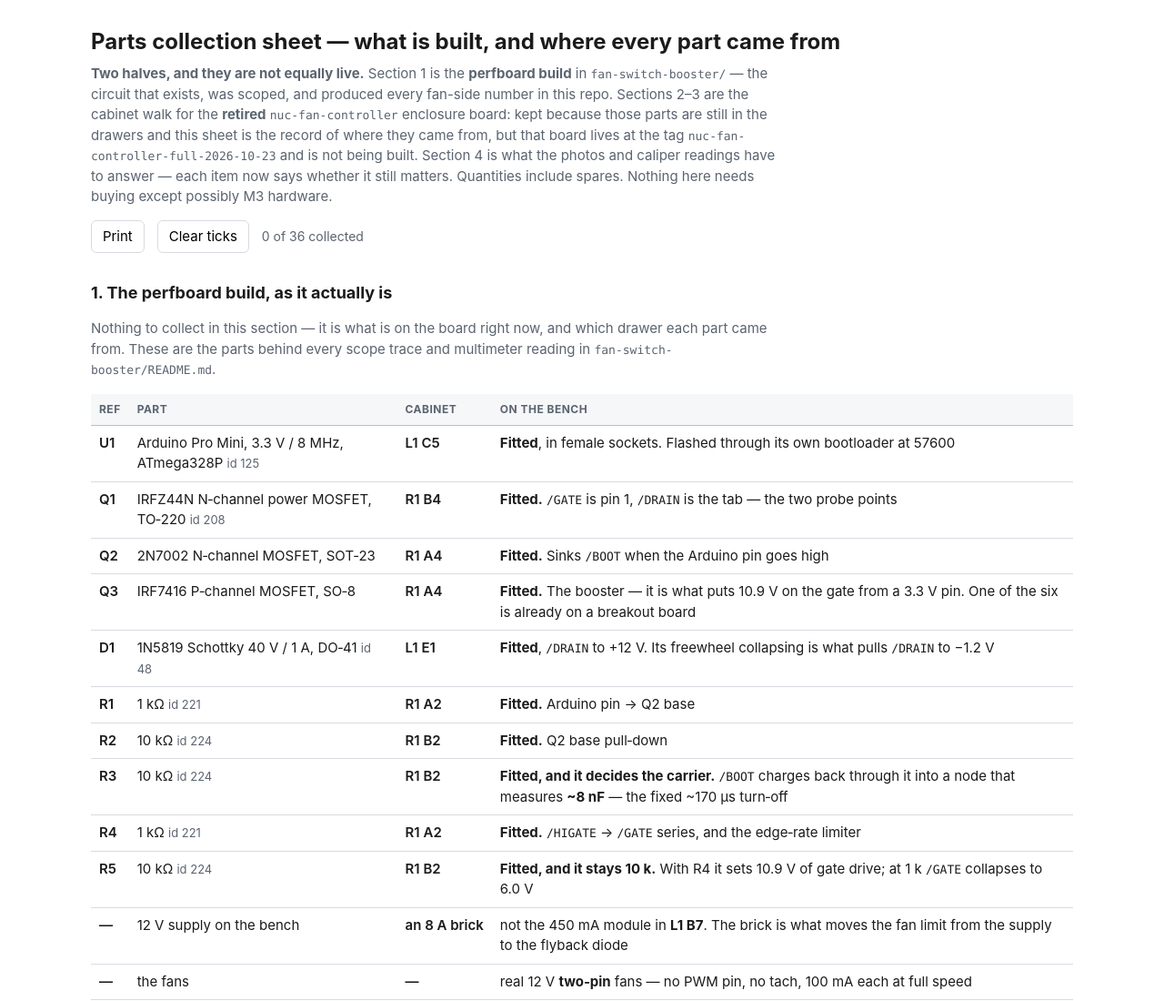
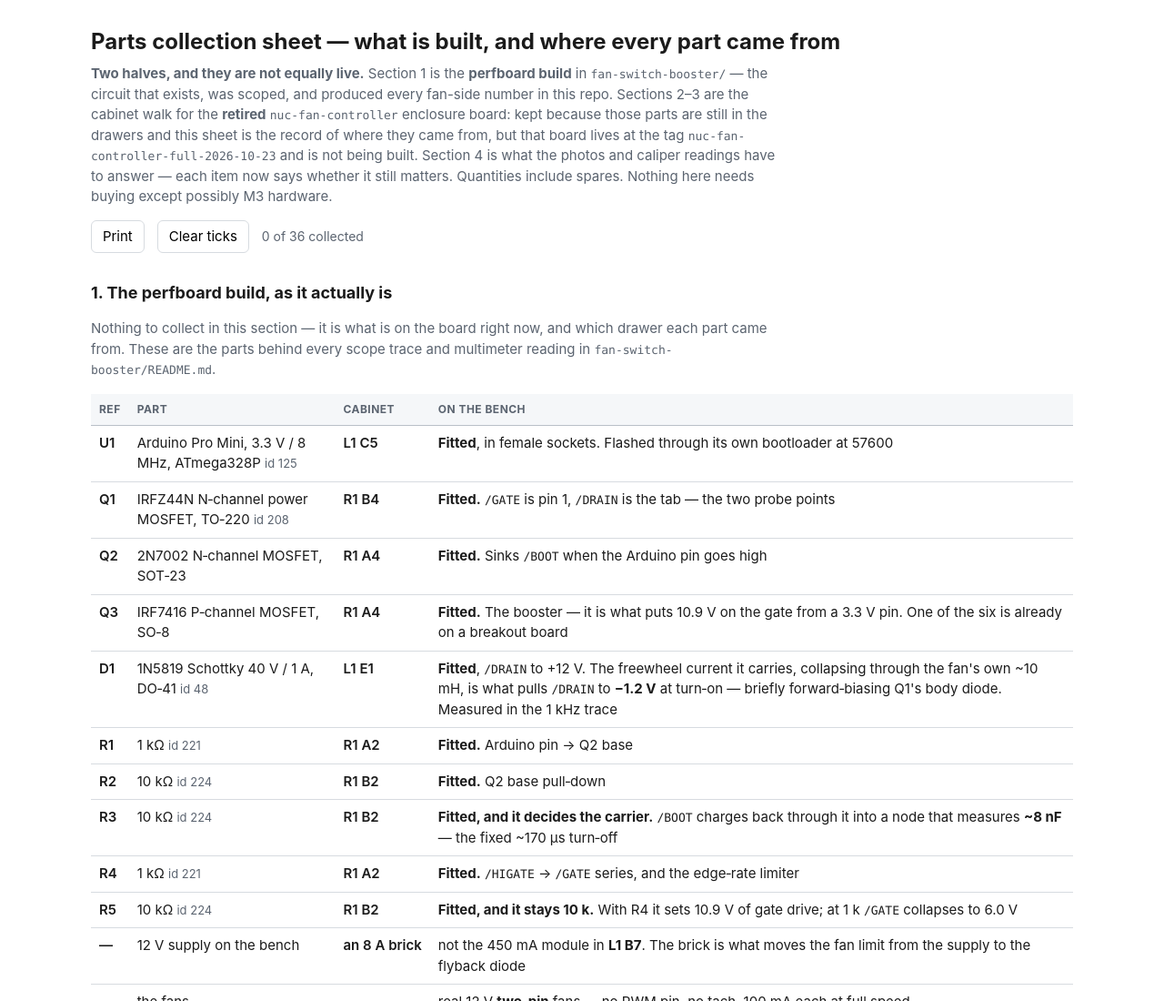
Before and after one commit to kavehs87/nuc-fan-controller, a plain HTML site: page docs/parts-collection.html in a window 1280 px wide. Shown: the top 1100 px of the page at 91% size. Drawn offline with Linux system fonts and the light colour scheme.

Commit message:
docs: state D1's undershoot the way the scope trace recorded it
The parts sheet said "its freewheel collapsing pulls /DRAIN to -1.2 V". The record is more
specific, and the specific version is the useful one: the freewheel current D1 carries has to
collapse through the fan's own ~10 mH, and it does that by pulling the drain below ground -
which briefly forward-biases Q1's body diode. Measured in the 1 kHz trace.

Also verified the new section 1 against the schematic rather than against memory: R1 1k, R2 10k,
R3 10k, R4 1k, R5 10k, R7 10k, R8 10k, C1 1.5n, C2 1.7n, C3 100n, C4 10u, C5 1u, C6 100n,
L1 10m, R6 120, Q1 irfz44n, Q2 2n7002, Q3 irf7416, Q4 BC547, D1 1n5819 - every value the perfboard
sheet quotes matches the property in mosfet-fan-switch.kicad_sch.

```diff
--- a/docs/parts-collection.html
+++ b/docs/parts-collection.html
@@ -71,7 +71,7 @@ each part came from. These are the parts behind every scope trace and multimeter
     <tr><td class="refs">Q1</td><td>IRFZ44N N‑channel power MOSFET, TO‑220 <span class="id">id 208</span></td><td class="drawer">R1 B4</td><td><b>Fitted.</b> <code>/GATE</code> is pin 1, <code>/DRAIN</code> is the tab — the two probe points</td></tr>
     <tr><td class="refs">Q2</td><td>2N7002 N‑channel MOSFET, SOT‑23</td><td class="drawer">R1 A4</td><td><b>Fitted.</b> Sinks <code>/BOOT</code> when the Arduino pin goes high</td></tr>
     <tr><td class="refs">Q3</td><td>IRF7416 P‑channel MOSFET, SO‑8</td><td class="drawer">R1 A4</td><td><b>Fitted.</b> The booster — it is what puts 10.9 V on the gate from a 3.3 V pin. One of the six is already on a breakout board</td></tr>
-    <tr><td class="refs">D1</td><td>1N5819 Schottky 40 V / 1 A, DO‑41 <span class="id">id 48</span></td><td class="drawer">L1 E1</td><td><b>Fitted</b>, <code>/DRAIN</code> to +12 V. Its freewheel collapsing is what pulls <code>/DRAIN</code> to −1.2 V</td></tr>
+    <tr><td class="refs">D1</td><td>1N5819 Schottky 40 V / 1 A, DO‑41 <span class="id">id 48</span></td><td class="drawer">L1 E1</td><td><b>Fitted</b>, <code>/DRAIN</code> to +12 V. The freewheel current it carries, collapsing through the fan's own ~10 mH, is what pulls <code>/DRAIN</code> to <b>−1.2 V</b> at turn‑on — briefly forward‑biasing Q1's body diode. Measured in the 1 kHz trace</td></tr>
     <tr><td class="refs">R1</td><td>1 kΩ <span class="id">id 221</span></td><td class="drawer">R1 A2</td><td><b>Fitted.</b> Arduino pin → Q2 base</td></tr>
     <tr><td class="refs">R2</td><td>10 kΩ <span class="id">id 224</span></td><td class="drawer">R1 B2</td><td><b>Fitted.</b> Q2 base pull‑down</td></tr>
     <tr><td class="refs">R3</td><td>10 kΩ <span class="id">id 224</span></td><td class="drawer">R1 B2</td><td><b>Fitted, and it decides the carrier.</b> <code>/BOOT</code> charges back through it into a node that measures <b>~8 nF</b> — the fixed ~170 µs turn‑off</td></tr>
```
Also changed, not shown: 1 other file.
